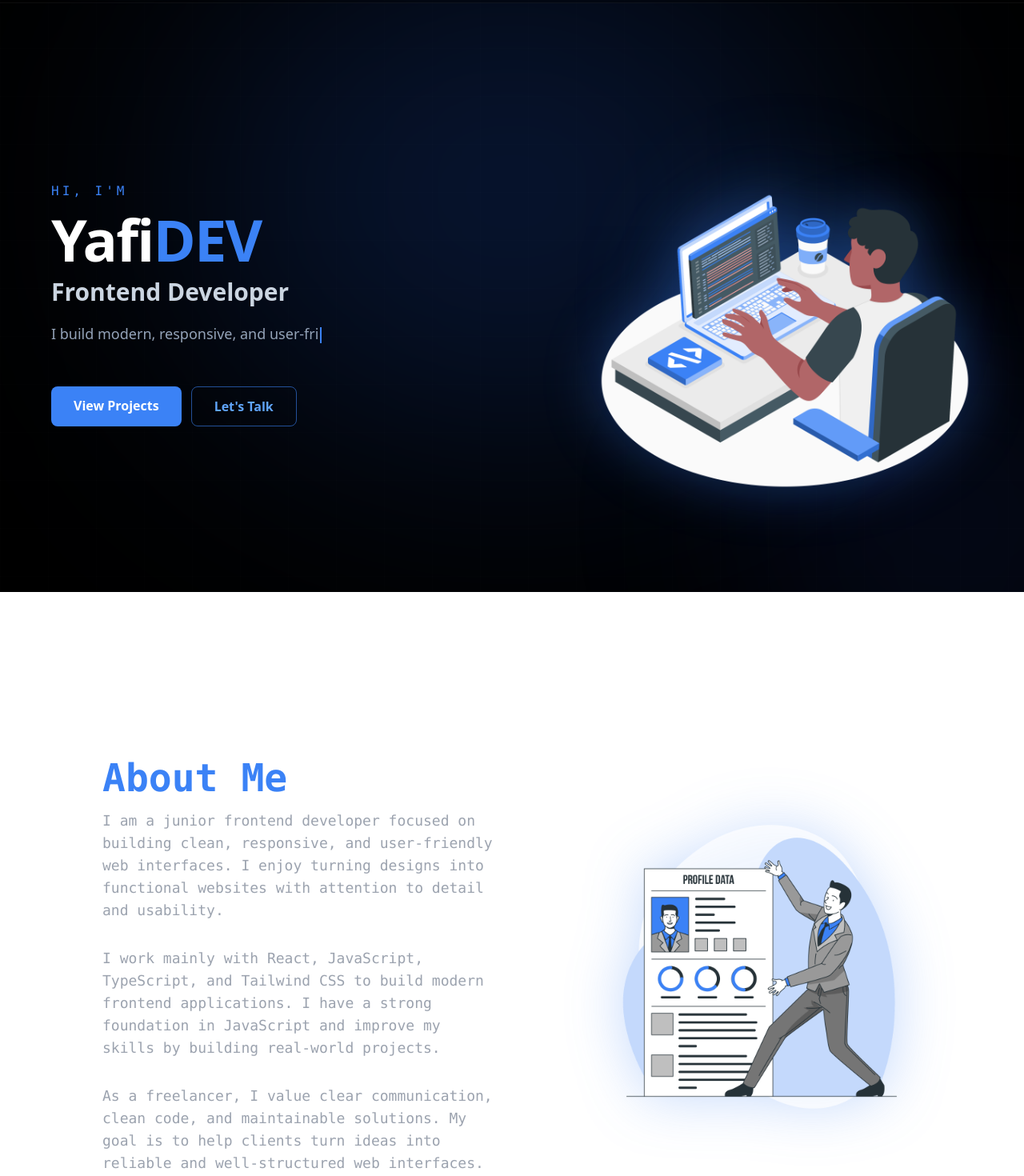
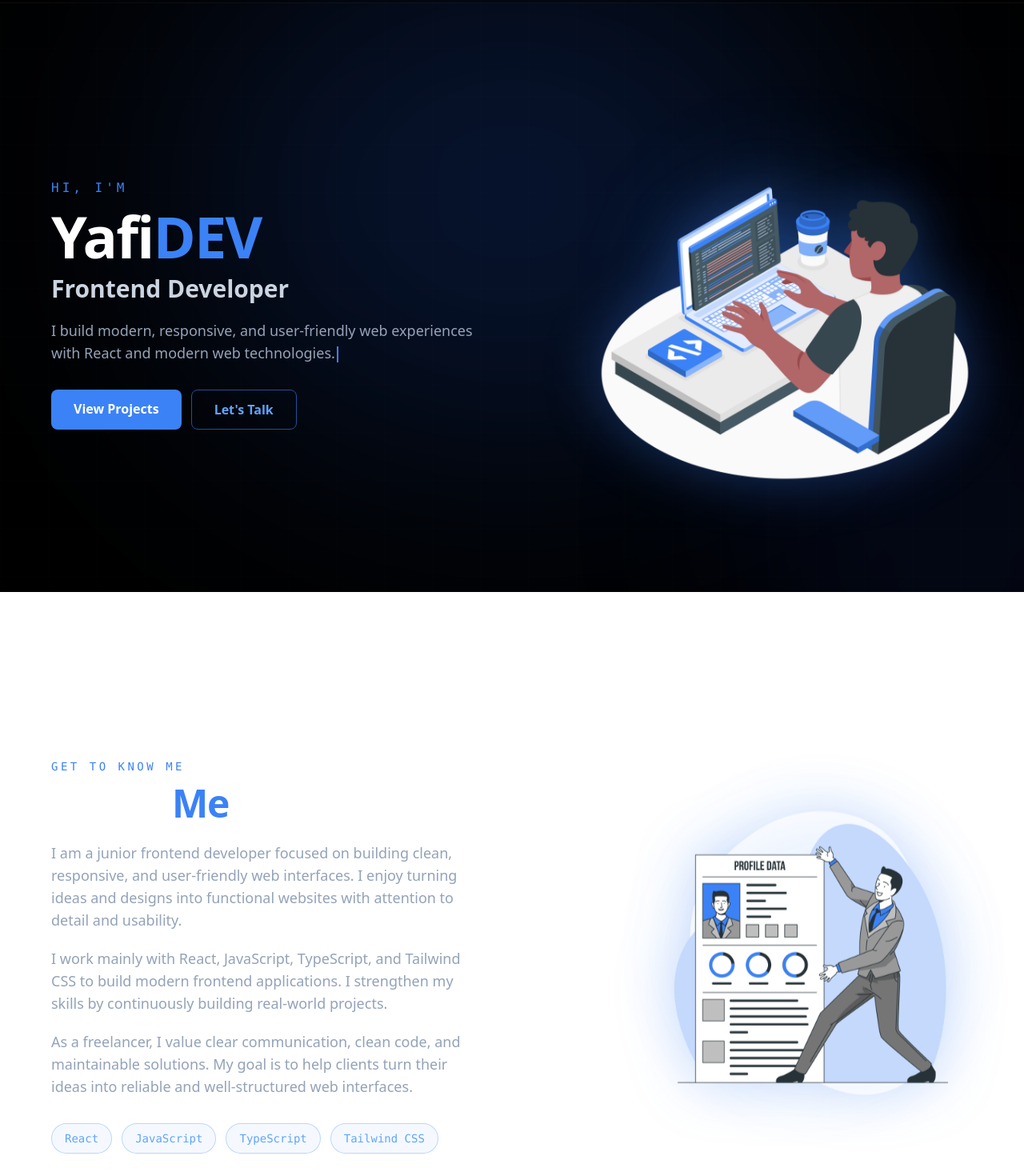
Before and after one commit to yafigian3-hue/portfolio-v2, a React (Vite) app: page / in a window 1280 px wide. Shown: the part 60-1530 px from the top of the page at 80% size. Built offline with nearby package versions, Linux system fonts and the light colour scheme.

Commit message:
feat(style): redesign about section with scroll animations

```diff
--- a/src/index.css
+++ b/src/index.css
@@ -17,3 +17,34 @@
   0%, 100% { opacity: 1; }
   50% { opacity: 0; }
 }
+
+@keyframes fadeUp {
+  from {
+    opacity: 0;
+    transform: translateY(24px);
+  }
+  to {
+    opacity: 1;
+    transform: translateY(0);
+  }
+}
+
+@keyframes scaleFadeIn {
+  from {
+    opacity: 0;
+    transform: scale(0.85) translateY(20px);
+  }
+  to {
+    opacity: 1;
+    transform: scale(1) translateY(0);
+  }
+}
+
+@keyframes float {
+  0%, 100% {
+    transform: translateY(0);
+  }
+  50% {
+    transform: translateY(-14px);
+  }
+}
--- a/src/pages/About.tsx
+++ b/src/pages/About.tsx
@@ -1,45 +1,130 @@
-function about() {
+import { useEffect, useRef, useState } from "react";
+
+function useInView<T extends HTMLElement>(threshold = 0.2) {
+  const ref = useRef<T>(null);
+  const [inView, setInView] = useState(false);
+
+  useEffect(() => {
+    const el = ref.current;
+    if (!el) return;
+
+    const observer = new IntersectionObserver(
+      ([entry]) => {
+        if (entry.isIntersecting) {
+          setInView(true);
+          observer.unobserve(el);
+        }
+      },
+      { threshold },
+    );
+
+    observer.observe(el);
+    return () => observer.disconnect();
+  }, [threshold]);
+
+  return { ref, inView };
+}
+
+function About() {
+  const { ref: sectionRef, inView } = useInView<HTMLDivElement>(0.15);
+
+  const techStack = ["React", "JavaScript", "TypeScript", "Tailwind CSS"];
+
   return (
     <section
-      id="About"
-      className="min-h-screen flex items-center lg:block lg:min-h-0 px-6 py-20 lg:py-32"
+      id="about"
+      className="overflow-hidden px-6 py-24 md:px-12 md:py-32"
     >
-      <div className="max-w-5xl mx-auto flex flex-col md:flex-row items-center justify-between gap-10">
-        {/* isi */}
-        <div className="md:w-1/2">
-          <h2 className="text-4xl text-center md:text-start md:text-5xl text-[#3B82F6] font-mono font-bold">
-            About Me
+      <div
+        ref={sectionRef}
+        className="mx-auto flex max-w-6xl flex-col items-center gap-12 md:flex-row md:justify-between md:gap-16"
+      >
+        {/* About Content */}
+        <div className="w-full md:w-1/2">
+          <p
+            className={`mb-3 text-center font-mono text-sm font-medium tracking-[0.25em] text-[#3B82F6] uppercase transition-all duration-700 ease-out md:text-left ${
+              inView ? "translate-y-0 opacity-100" : "translate-y-6 opacity-0"
+            }`}
+          >
+            Get to know me
+          </p>
+
+          <h2
+            className={`text-center font-sans text-4xl font-extrabold tracking-tight text-white transition-all duration-700 ease-out md:text-left md:text-5xl ${
+              inView ? "translate-y-0 opacity-100" : "translate-y-6 opacity-0"
+            }`}
+            style={{ transitionDelay: inView ? "100ms" : "0ms" }}
+          >
+            About <span className="text-[#3B82F6]">Me</span>
           </h2>
 
-          <p className="text-sm md:text-lg font-mono text-gray-400 mt-4">
+          <div
+            className={`mt-6 space-y-5 text-base leading-relaxed text-slate-400 transition-all duration-700 ease-out md:text-lg ${
+              inView ? "translate-y-0 opacity-100" : "translate-y-6 opacity-0"
+            }`}
+            style={{ transitionDelay: inView ? "200ms" : "0ms" }}
+          >
+            <p>
               I am a junior frontend developer focused on building clean,
               responsive, and user-friendly web interfaces. I enjoy turning
-            designs into functional websites with attention to detail and
-            usability.
+              ideas and designs into functional websites with attention to
+              detail and usability.
             </p>
 
-          <p className="text-sm md:text-lg font-mono text-gray-400 mt-8">
-            I work mainly with React, JavaScript, TypeScript, and Tailwind CSS to build
-            modern frontend applications. I have a strong foundation in
-            JavaScript and improve my skills by building real-world projects.
+            <p>
+              I work mainly with React, JavaScript, TypeScript, and Tailwind CSS
+              to build modern frontend applications. I strengthen my skills by
+              continuously building real-world projects.
             </p>
 
-          <p className="text-sm md:text-lg font-mono text-gray-400 mt-8">
+            <p>
               As a freelancer, I value clear communication, clean code, and
-            maintainable solutions. My goal is to help clients turn ideas into
-            reliable and well-structured web interfaces.
+              maintainable solutions. My goal is to help clients turn their
+              ideas into reliable and well-structured web interfaces.
             </p>
           </div>
-        <div className="md:w-1/2 flex justify-center md:justify-end">
+
+          {/* Tech Stack */}
+          <div className="mt-8 flex flex-wrap justify-center gap-3 md:justify-start">
+            {techStack.map((tech, index) => (
+              <span
+                key={tech}
+                className={`rounded-full border border-[#3B82F6]/30 bg-[#3B82F6]/5 px-4 py-2 font-mono text-sm text-[#60A5FA] transition-all duration-500 ease-out hover:-translate-y-0.5 hover:border-[#3B82F6]/60 hover:bg-[#3B82F6]/10 hover:text-white hover:shadow-[0_0_15px_rgba(59,130,246,0.25)] ${
+                  inView
+                    ? "translate-y-0 scale-100 opacity-100"
+                    : "translate-y-4 scale-90 opacity-0"
+                }`}
+                style={{
+                  transitionDelay: inView ? `${300 + index * 90}ms` : "0ms",
+                }}
+              >
+                {tech}
+              </span>
+            ))}
+          </div>
+        </div>
+
+        {/* About Visual */}
+        <div
+          className={`flex w-full justify-center transition-all duration-1000 ease-out md:w-1/2 md:justify-end ${
+            inView ? "scale-100 opacity-100" : "scale-90 opacity-0"
+          }`}
+          style={{ transitionDelay: inView ? "150ms" : "0ms" }}
+        >
+          <div className="relative flex items-center justify-center [animation:float_5.5s_ease-in-out_infinite]">
+            {/* Blue Glow */}
+            <div className="absolute h-56 w-56 animate-pulse rounded-full bg-[#3B82F6]/15 blur-3xl md:h-72 md:w-72" />
+
             <img
               src="about.png"
-            alt="about img"
-            className="w-full max-w-[350px] md:max-w-[400px] drop-shadow-[0_0_35px_rgba(59,130,246,0.3)]"
+              alt="About me illustration"
+              className="relative z-10 w-full max-w-[300px] drop-shadow-[0_0_35px_rgba(59,130,246,0.3)] md:max-w-[400px]"
             />
+          </div>
         </div>
       </div>
     </section>
   );
 }
 
-export default about;
+export default About;
--- a/src/pages/Home.tsx
+++ b/src/pages/Home.tsx
@@ -13,13 +13,22 @@ function useTypewriterLoop(
     deletingSpeed = 20,
     pauseAfterTyping = 1800,
     pauseAfterDeleting = 400,
+    startDelay = 1300, // delay agar mulai mengetik setelah entrance animation selesai
   } = {},
 ) {
   const [displayed, setDisplayed] = useState("");
   const [textIndex, setTextIndex] = useState(0);
   const [isDeleting, setIsDeleting] = useState(false);
+  const [started, setStarted] = useState(false);
 
   useEffect(() => {
+    const t = setTimeout(() => setStarted(true), startDelay);
+    return () => clearTimeout(t);
+  }, [startDelay]);
+
+  useEffect(() => {
+    if (!started) return;
+
     const currentText = texts[textIndex];
     let timeout: ReturnType<typeof setTimeout>;
 
@@ -45,6 +54,7 @@ function useTypewriterLoop(
 
     return () => clearTimeout(timeout);
   }, [
+    started,
     displayed,
     isDeleting,
     textIndex,
@@ -64,25 +74,37 @@ function Home() {
   return (
     <main
       id="home"
-      className="min-h-screen px-6 pb-16 pt-24 md:px-12 md:pb-20 md:pt-20"
+      className="min-h-screen overflow-hidden px-6 pb-16 pt-24 md:px-12 md:pb-20 md:pt-20"
     >
       <section className="mx-auto flex min-h-[calc(100vh-5rem)] max-w-6xl items-start pt-10 md:items-center md:pt-0">
         <div className="flex w-full flex-col items-center gap-12 md:flex-row md:items-center md:justify-between md:gap-8">
           {/* Hero Content */}
-          <div className="w-full max-w-2xl text-center md:w-1/2 md:text-left animate-[fadeIn_0.8s_ease-out]">
-            <p className="mb-3 font-mono text-sm font-medium tracking-[0.25em] text-[#3B82F6] uppercase md:text-base">
+          <div className="w-full max-w-2xl text-center md:w-1/2 md:text-left">
+            <p
+              className="mb-3 origin-left font-mono text-sm font-medium tracking-[0.25em] text-[#3B82F6] uppercase opacity-0 [animation:fadeUp_0.6s_ease-out_forwards] md:text-base"
+              style={{ animationDelay: "0.1s" }}
+            >
               Hi, I'm
             </p>
 
-            <h1 className="font-sans text-5xl font-extrabold tracking-tight text-white sm:text-6xl md:text-6xl lg:text-7xl">
+            <h1
+              className="font-sans text-5xl font-extrabold tracking-tight text-white opacity-0 [animation:fadeUp_0.7s_ease-out_forwards] sm:text-6xl md:text-6xl lg:text-7xl"
+              style={{ animationDelay: "0.25s" }}
+            >
               Yafi<span className="text-[#3B82F6]">DEV</span>
             </h1>
 
-            <h2 className="mt-3 font-sans text-2xl font-semibold text-slate-300 sm:text-3xl md:text-3xl">
+            <h2
+              className="mt-3 font-sans text-2xl font-semibold text-slate-300 opacity-0 [animation:fadeUp_0.7s_ease-out_forwards] sm:text-3xl md:text-3xl"
+              style={{ animationDelay: "0.4s" }}
+            >
               Frontend Developer
             </h2>
 
-            <p className="mx-auto mt-5 min-h-[3.5rem] max-w-xl text-base leading-relaxed text-slate-400 sm:text-lg md:mx-0 md:min-h-[3rem]">
+            <p
+              className="mx-auto mt-5 min-h-[3.5rem] max-w-xl text-base leading-relaxed text-slate-400 opacity-0 [animation:fadeUp_0.7s_ease-out_forwards] sm:text-lg md:mx-0 md:min-h-[3rem]"
+              style={{ animationDelay: "0.55s" }}
+            >
               {displayed}
               <span
                 className="ml-0.5 inline-block w-[2px] animate-[blink_0.8s_steps(1)_infinite] bg-[#3B82F6] align-middle"
@@ -91,7 +113,10 @@ function Home() {
             </p>
 
             {/* CTA */}
-            <div className="mt-8 flex flex-col gap-3 sm:flex-row sm:justify-center md:justify-start">
+            <div
+              className="mt-8 flex flex-col gap-3 opacity-0 [animation:fadeUp_0.7s_ease-out_forwards] sm:flex-row sm:justify-center md:justify-start"
+              style={{ animationDelay: "0.7s" }}
+            >
               <a
                 href="#projects"
                 className="rounded-lg bg-[#3B82F6] px-7 py-3 font-semibold text-white transition-all duration-300 hover:-translate-y-1 hover:bg-[#478dff] hover:shadow-[0_0_25px_rgba(59,130,246,0.45)]"
@@ -109,8 +134,11 @@ function Home() {
           </div>
 
           {/* Hero Visual */}
-          <div className="flex w-full items-center justify-center md:w-1/2 md:justify-end animate-[fadeIn_1s_ease-out]">
-            <div className="relative flex items-center justify-center">
+          <div
+            className="flex w-full items-center justify-center opacity-0 [animation:scaleFadeIn_0.9s_ease-out_forwards] md:w-1/2 md:justify-end"
+            style={{ animationDelay: "0.3s" }}
+          >
+            <div className="relative flex items-center justify-center [animation:float_5s_ease-in-out_infinite]">
               {/* Blue Glow */}
               <div className="absolute h-52 w-52 animate-pulse rounded-full bg-[#3B82F6]/20 blur-3xl sm:h-64 sm:w-64 md:h-80 md:w-80" />
 
```
Lines whose indentation alone changed are shown as unchanged.
